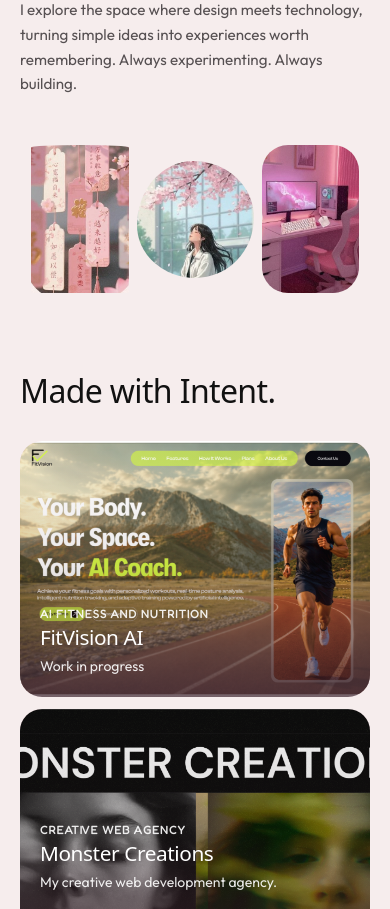
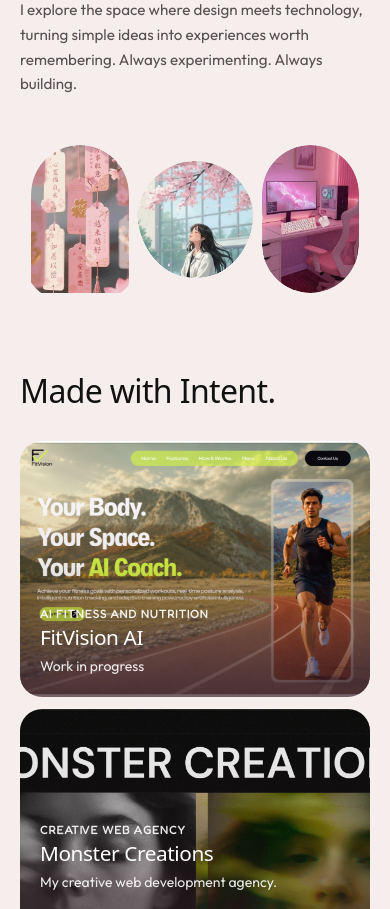
Before and after one commit to Anshikasingh4/Anshika-chauhan, a React (Vite) app: page / in a window 390 px wide. Shown: the part 1000-1909 px from the top of the page. Built offline with nearby package versions, Linux system fonts and the light colour scheme; a web font is replaced by a local one.

Commit message:
Fix image tile clipping and border-radius silhouettes on mobile

```diff
--- a/src/components/ImageTiles.jsx
+++ b/src/components/ImageTiles.jsx
@@ -6,9 +6,9 @@
 
 // Responsive silhouettes and aspect ratios tailored for both mobile and desktop screens
 const shapes = [
-  'w-[clamp(76px,25vw,170px)] h-[clamp(125px,38vw,270px)] rounded-[999px_999px_35px_35px/50px_50px_35px_35px] sm:rounded-[999px_999px_70px_70px/80px_80px_70px_70px] md:w-[clamp(140px,15vw,215px)] md:h-[clamp(220px,24vw,350px)] md:rounded-[60px]',
-  'w-[clamp(88px,30vw,220px)] h-[clamp(88px,30vw,220px)] rounded-[48%_52%_50%_50%/55%_48%_52%_45%] md:w-[clamp(170px,19vw,270px)] md:h-[clamp(170px,19vw,270px)]',
-  'w-[clamp(76px,25vw,170px)] h-[clamp(125px,38vw,270px)] rounded-[26px] sm:rounded-[45px] md:w-[clamp(140px,15vw,215px)] md:h-[clamp(220px,24vw,350px)] md:rounded-[60px]',
+  'tile-shape-0 w-[clamp(76px,25vw,170px)] h-[clamp(125px,38vw,270px)] md:w-[clamp(140px,15vw,215px)] md:h-[clamp(220px,24vw,350px)]',
+  'tile-shape-1 w-[clamp(88px,30vw,220px)] h-[clamp(88px,30vw,220px)] md:w-[clamp(170px,19vw,270px)] md:h-[clamp(170px,19vw,270px)]',
+  'tile-shape-2 w-[clamp(76px,25vw,170px)] h-[clamp(125px,38vw,270px)] md:w-[clamp(140px,15vw,215px)] md:h-[clamp(220px,24vw,350px)]',
 ]
 
 export default function ImageTiles() {
@@ -40,12 +40,12 @@
     >
       {site.tiles.map((t, i) => (
         <div key={t.src} className="tile flex-shrink-0">
-          <div className={`group relative overflow-hidden transition-transform duration-700 ease-out hover:rotate-[1.5deg] ${shapes[i]}`}>
+          <div className={`tile-wrapper group relative overflow-hidden transition-transform duration-700 ease-out hover:rotate-[1.5deg] ${shapes[i]}`}>
             <div className="tile-img absolute -inset-y-[8%] inset-x-0">
               <SafeImage
                 src={t.src}
                 alt={t.alt}
-                className="h-full w-full object-cover "
+                className="h-full w-full object-cover"
               />
             </div>
           </div>
--- a/src/styles/index.css
+++ b/src/styles/index.css
@@ -122,3 +122,49 @@
     transition: none !important;
   }
 }
+
+/* Moodboard Image Tiles & WebKit/Blink Overflow-Hidden GPU Fix */
+.tile-wrapper {
+  position: relative;
+  overflow: hidden;
+  isolation: isolate;
+  transform: translateZ(0);
+  -webkit-transform: translateZ(0);
+  mask-image: -webkit-radial-gradient(white, black);
+  -webkit-mask-image: -webkit-radial-gradient(white, black);
+}
+
+.tile-shape-0 {
+  border-radius: 9999px 9999px 30px 30px;
+}
+@media (min-width: 640px) {
+  .tile-shape-0 {
+    border-radius: 9999px 9999px 50px 50px;
+  }
+}
+@media (min-width: 768px) {
+  .tile-shape-0 {
+    border-radius: 9999px 9999px 60px 60px;
+  }
+}
+
+.tile-shape-1 {
+  border-radius: 50%;
+}
+
+.tile-shape-2 {
+  border-radius: 9999px;
+}
+@media (min-width: 768px) {
+  .tile-shape-2 {
+    border-radius: 60px;
+  }
+}
+
+.tile-img,
+.tile-img img {
+  border-radius: inherit;
+  overflow: hidden;
+  mask-image: -webkit-radial-gradient(white, black);
+  -webkit-mask-image: -webkit-radial-gradient(white, black);
+}
```
